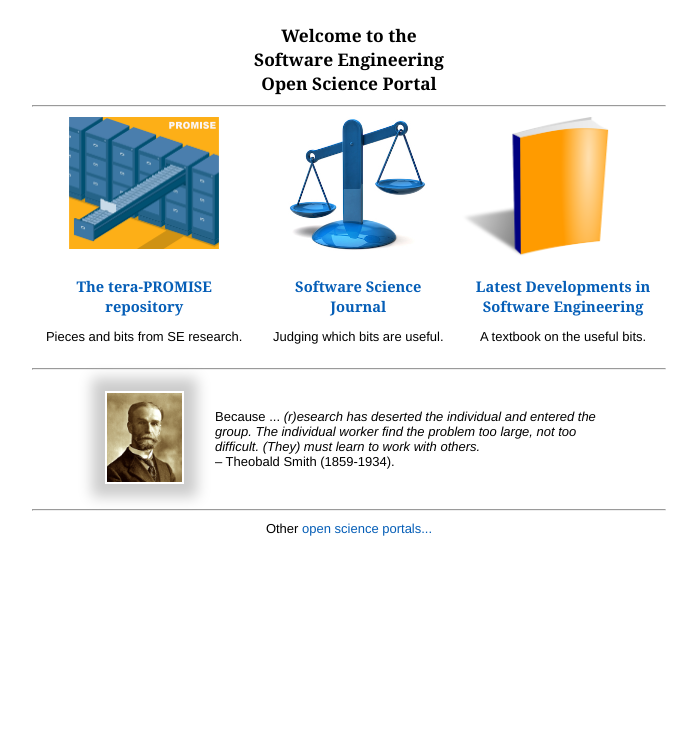
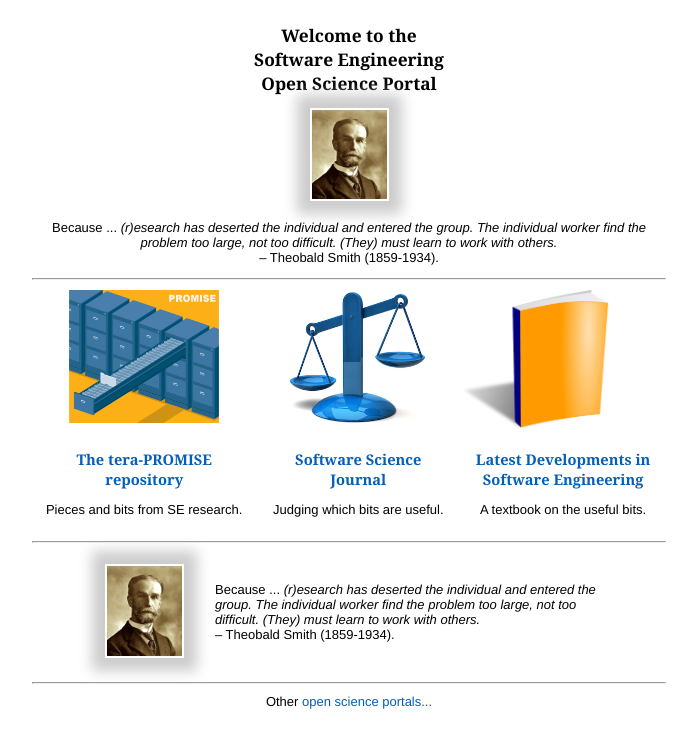
Before and after one commit to opensciences/opensciences.github.io, a Jekyll site: the page built from index.html, in a window 1280 px wide. Shown: the top 748 px of the page, without its empty margins (291-988 px from the left). Built offline with Jekyll 4.4.1, drawn with Linux system fonts in a browser that asks for light colours; Markdown is read by kramdown in place of the engine named in the settings; the list of posts is cut into pages by our own code.

Commit message:
Update index.html

```diff
--- a/index.html
+++ b/index.html
@@ -11,6 +11,14 @@
 Welcome to the<br>
 Software Engineering<br>
 Open Science Portal</h1>
+
+<img class=stand  width=75  src="http://openscience.us/img/smith.png">
+
+<p>Because ... <em>(r)esearch has deserted the individual and
+entered the group. The individual worker find the
+problem too large, not too difficult. (They) must
+learn to work with others.</em><br>
+– Theobald Smith (1859-1934).</p>
 <hr>
 
 </td></tr>
```
